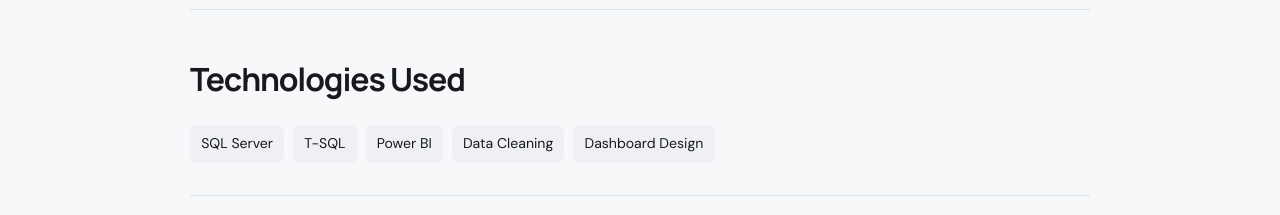
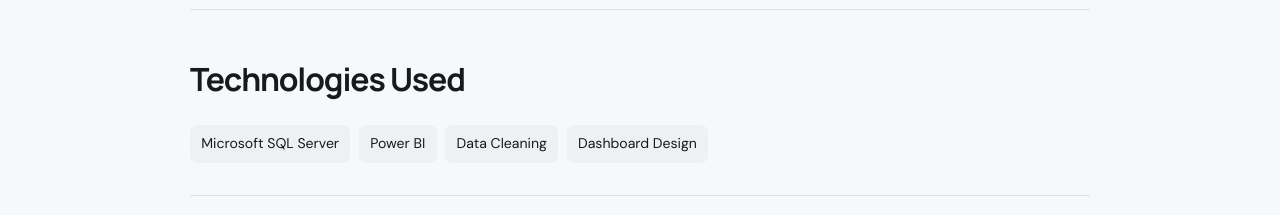
Before and after one commit to loaymismael/loaymismael.github.io, a plain HTML site: page projects/hospital-readmission-analytics.html in a window 1280 px wide. Shown: the part 2140-2355 px from the top of the page. Drawn offline with Linux system fonts and the light colour scheme.

Commit message:
Clarify SQL Server technology label

```diff
--- a/projects/hospital-readmission-analytics.html
+++ b/projects/hospital-readmission-analytics.html
@@ -19,7 +19,7 @@
 <section class="detail-section"><h2>Recommendations</h2><ul><li>Review readmission definitions and denominator rules before comparing results with other institutions.</li><li>Explore patterns by relevant patient and encounter characteristics, while accounting for limitations in the available data.</li><li>Use findings to generate questions for multidisciplinary review rather than infer causation.</li></ul></section>
 <section class="detail-section"><h2>Business Impact</h2><p>Provides a documented analytics workflow and dashboard for exploring readmissions and length of stay; no reduction in readmissions is claimed.</p></section>
 <section class="detail-section"><h2>Clinical Relevance</h2><p>Offers a descriptive lens on care transitions. Dataset-level patterns should not be interpreted as individual clinical predictions.</p></section>
-<section class="detail-section"><h2>Technologies Used</h2><div class="tag-list"><span>SQL Server</span><span>T-SQL</span><span>Power BI</span><span>Data Cleaning</span><span>Dashboard Design</span></div></section>
+<section class="detail-section"><h2>Technologies Used</h2><div class="tag-list"><span>Microsoft SQL Server</span><span>Power BI</span><span>Data Cleaning</span><span>Dashboard Design</span></div></section>
 <section class="detail-section"><h2>What I Learned</h2><p>Clear measure definitions, transparent data preparation, and a report that connects findings to cautious recommendations make healthcare analytics more interpretable.</p></section>
 <div class="notice">Interpretation note: results describe the project dataset and its available fields. They should not be treated as causal evidence, individual clinical predictions, or proof of real-world intervention impact.</div>
 <div class="detail-bottom"><a href="../index.html#projects">← Back to All Projects</a><a href="https://github.com/loaymismael/Hospitals_Readmission_Analytics" target="_blank" rel="noreferrer">View source files on GitHub ↗</a></div>
```
